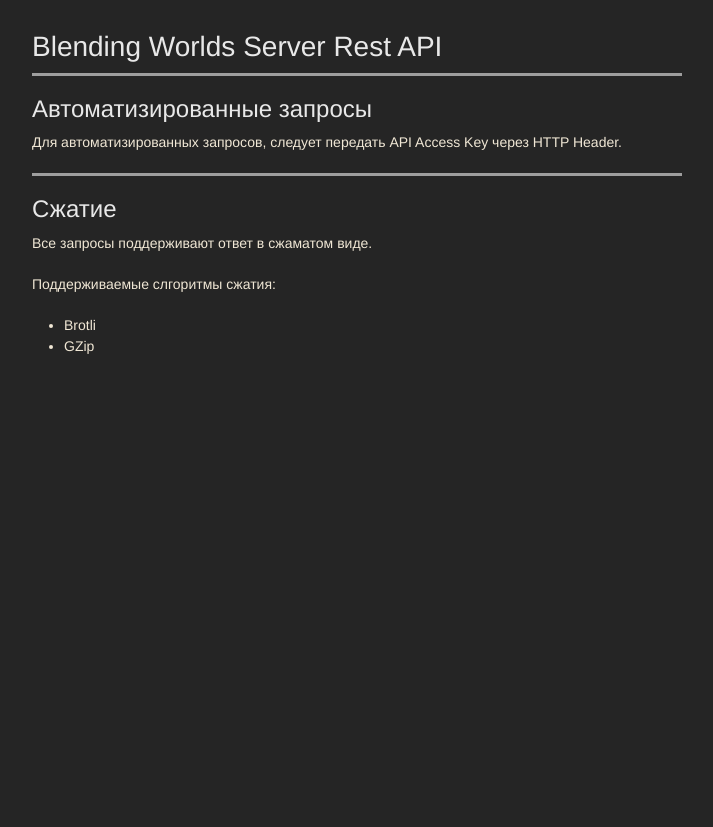
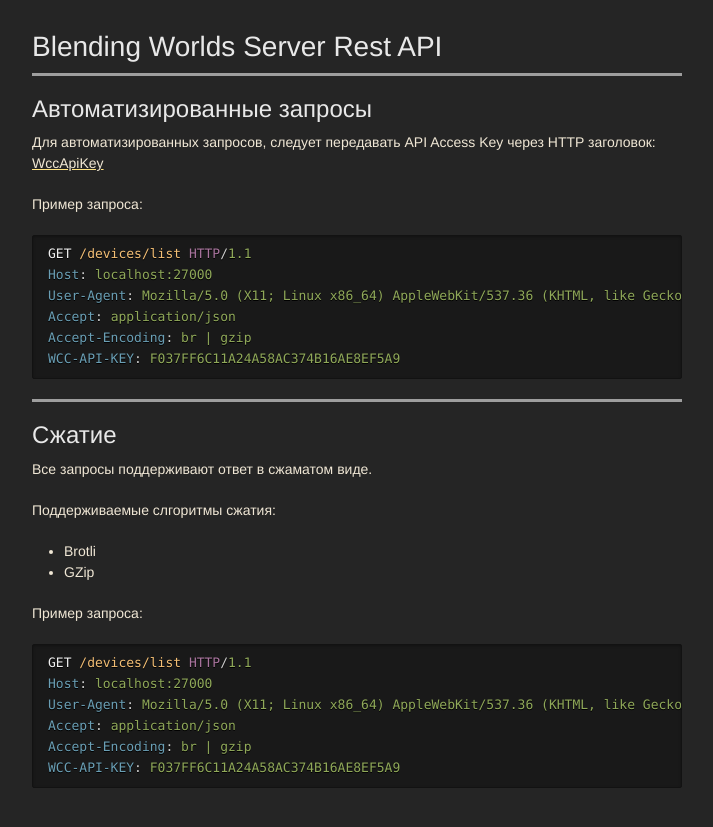
Before and after one commit to mcdis/wcc.api.doc, a Jekyll site: the page built from docs/index.md, in a window 1280 px wide and 966 px high, cut to the strip 68-895 px from the top of the window. Shown: the whole strip, without its empty margins (283-996 px from the left). Built offline with Jekyll 4.4.1, drawn with Linux system fonts in a browser that asks for light colours; some web fonts are replaced; our own code applies the rules of GitHub Pages for plain Markdown files; grey boxes are pictures that could not be loaded.

Commit message:
Прмеры задания API KEY

````diff
--- a/docs/index.md
+++ b/docs/index.md
@@ -5,7 +5,17 @@ layout: default
 
 ***
 ## Автоматизированные запросы
-Для автоматизированных запросов, следует передать **API Access Key** через HTTP Header.
+Для автоматизированных запросов, следует передавать **API Access Key** через HTTP заголовок: <u>WccApiKey</u>
+
+Пример запроса:
+```http
+GET /devices/list HTTP/1.1
+Host: localhost:27000
+User-Agent: Mozilla/5.0 (X11; Linux x86_64) AppleWebKit/537.36 (KHTML, like Gecko) Chrome/51.0.2704.103 Safari/537.36
+Accept: application/json
+Accept-Encoding: br | gzip
+WCC-API-KEY: F037FF6C11A24A58AC374B16AE8EF5A9
+```
 
 ***
 ## Сжатие
@@ -14,3 +24,13 @@ layout: default
 Поддерживаемые слгоритмы сжатия:
  - Brotli
  - GZip
+
+Пример запроса:
+```http
+GET /devices/list HTTP/1.1
+Host: localhost:27000
+User-Agent: Mozilla/5.0 (X11; Linux x86_64) AppleWebKit/537.36 (KHTML, like Gecko) Chrome/51.0.2704.103 Safari/537.36
+Accept: application/json
+Accept-Encoding: br | gzip
+WCC-API-KEY: F037FF6C11A24A58AC374B16AE8EF5A9
+```
````
